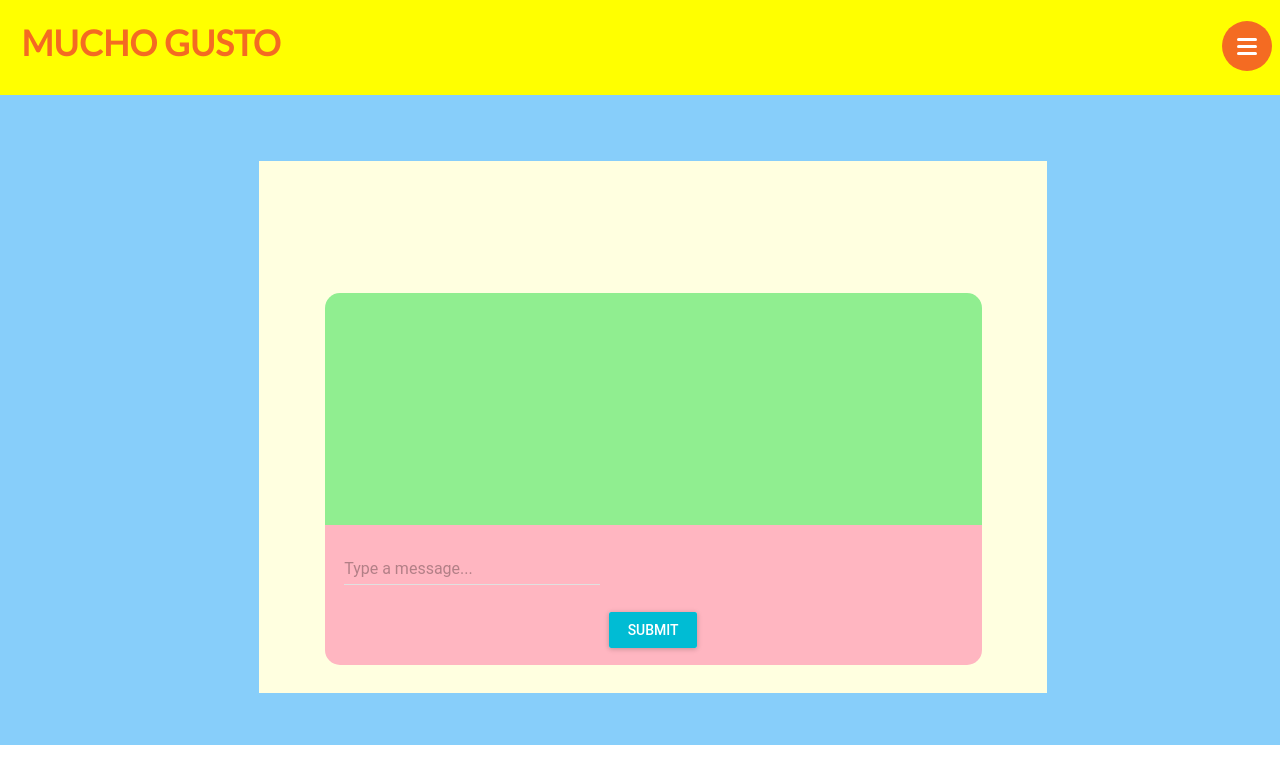
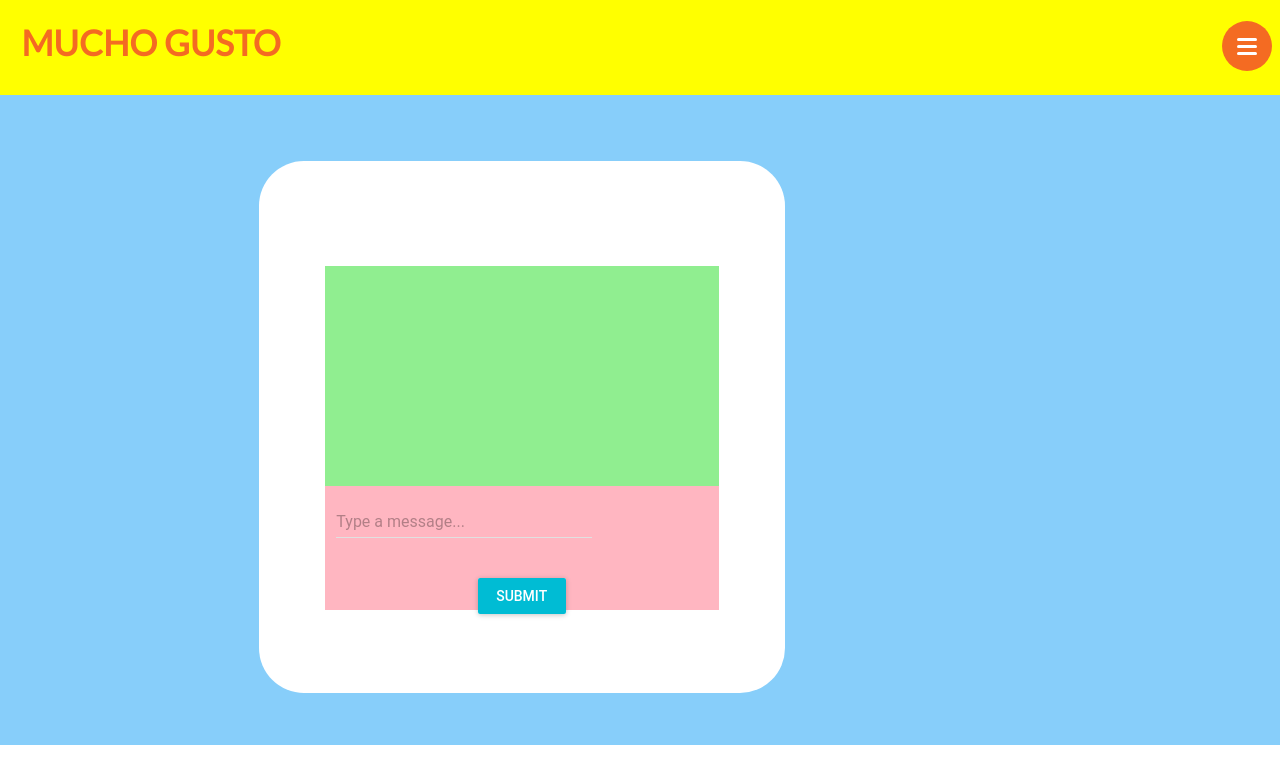
Before and after one commit to gladysum-zz/mucho-gusto, a React app: page /chat in a window 1280 px wide. Shown: the top 784 px of the page. Built offline with nearby package versions, Linux system fonts and the light colour scheme.

Commit message:
chat styling

```diff
--- a/public/style.css
+++ b/public/style.css
@@ -177,18 +177,22 @@
   height: 650px;
   margin-left: -2%;
   margin-right: -2%;
+
+
 }
 
 .chat-container {
   height: 400px;
-  width: 50%;
+  width: 30%;
   margin-top: 5%;
   margin-bottom: 2%;
   margin-left:21%;
 
   padding: 5%;
   text-align : left;
-  background-color: lightyellow;
+  background-color: white;
+  border-radius: 45px;
+  float: center;
 }
 
 #chat-background {
@@ -197,7 +201,7 @@
   padding-bottom: 5%;
   text-align : left;
   background-color: lightgreen;
-  border-radius: 15px 15px 0 0;
+
 }
 
 .chat {
@@ -236,7 +240,7 @@
   padding: 3%;
   text-align : left;
   background-color: lightpink;
-  border-radius: 0 0 15px 15px;
+
   z-index: 1;
 }
 
```
